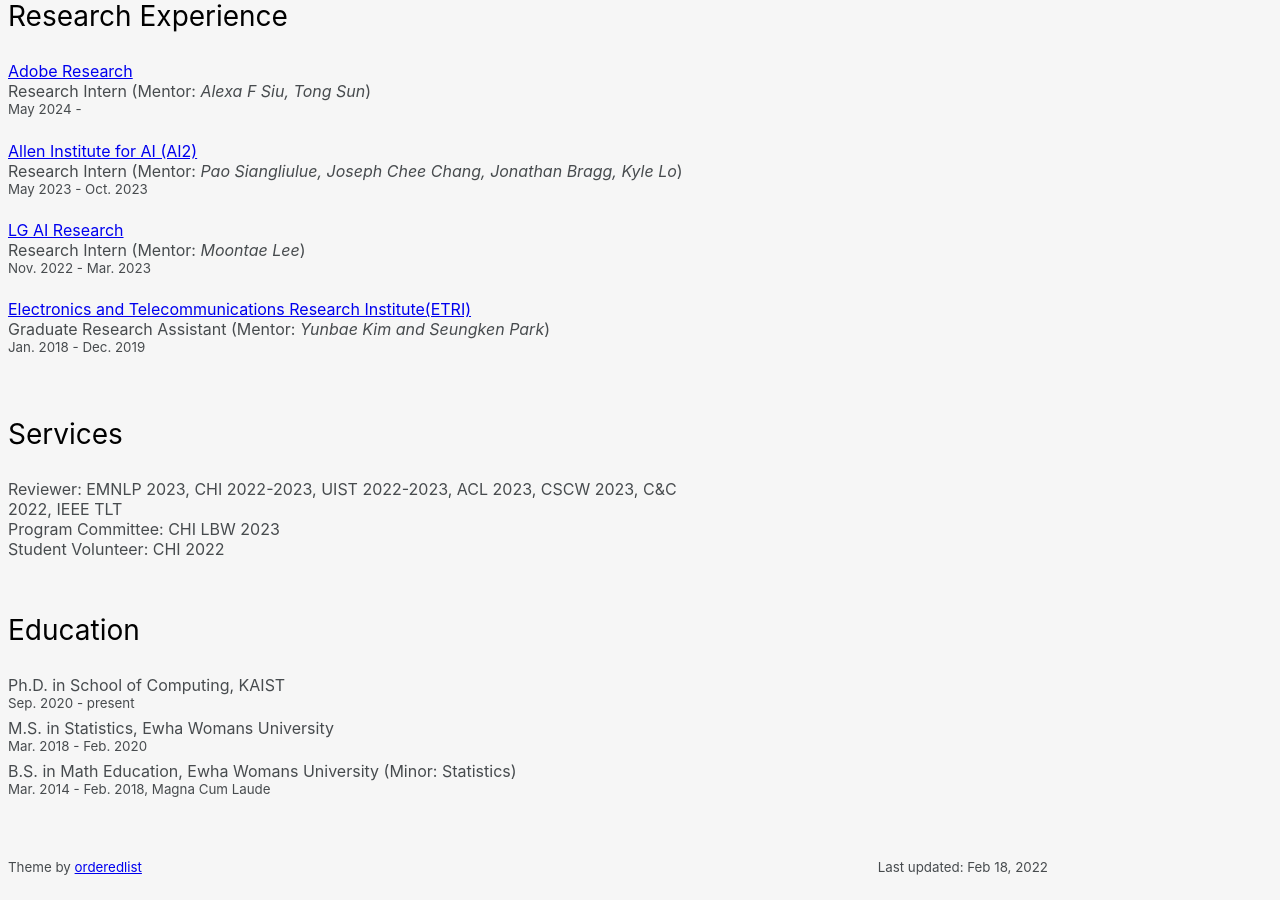
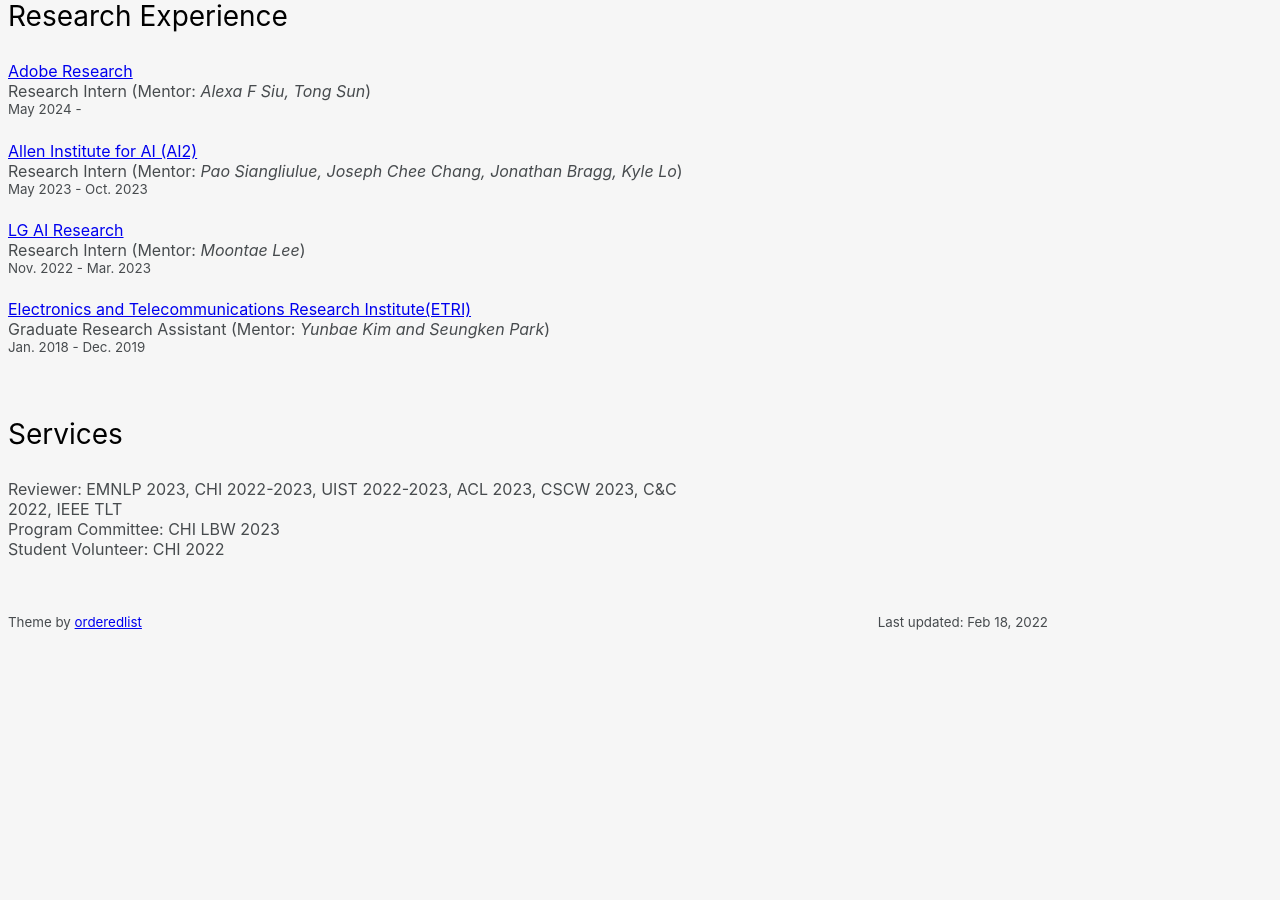
Before and after one commit to yjo2lee/yoonjoo.github.io, a Jekyll site: the page built from index.md, in a window 1280 px wide and 900 px high, scrolled down 2579 px. Built offline with Jekyll 4.4.1, drawn with Linux system fonts in a browser that asks for light colours; a style sheet for code colours, icons or effects is not loaded; our own code applies the rules of GitHub Pages for plain Markdown files; after the commit the page ends 3234 px from its top, so only the background shows below that.

Commit message:
Update index.md

```diff
--- a/index.md
+++ b/index.md
@@ -123,11 +123,3 @@ Graduate Research Assistant (Mentor: _Yunbae Kim and Seungken Park_)\
 Reviewer: EMNLP 2023, CHI 2022-2023, UIST 2022-2023, ACL 2023, CSCW 2023, C&C 2022, IEEE TLT\
 Program Committee: CHI LBW 2023\
 Student Volunteer: CHI 2022
-
-## Education
-Ph.D. in School of Computing, KAIST\
-<sup>Sep. 2020 - present</sup>\
-M.S. in Statistics, Ewha Womans University\
-<sup>Mar. 2018 - Feb. 2020</sup>\
-B.S. in Math Education, Ewha Womans University (Minor: Statistics)\
-<sup>Mar. 2014 - Feb. 2018, Magna Cum Laude</sup>
```
